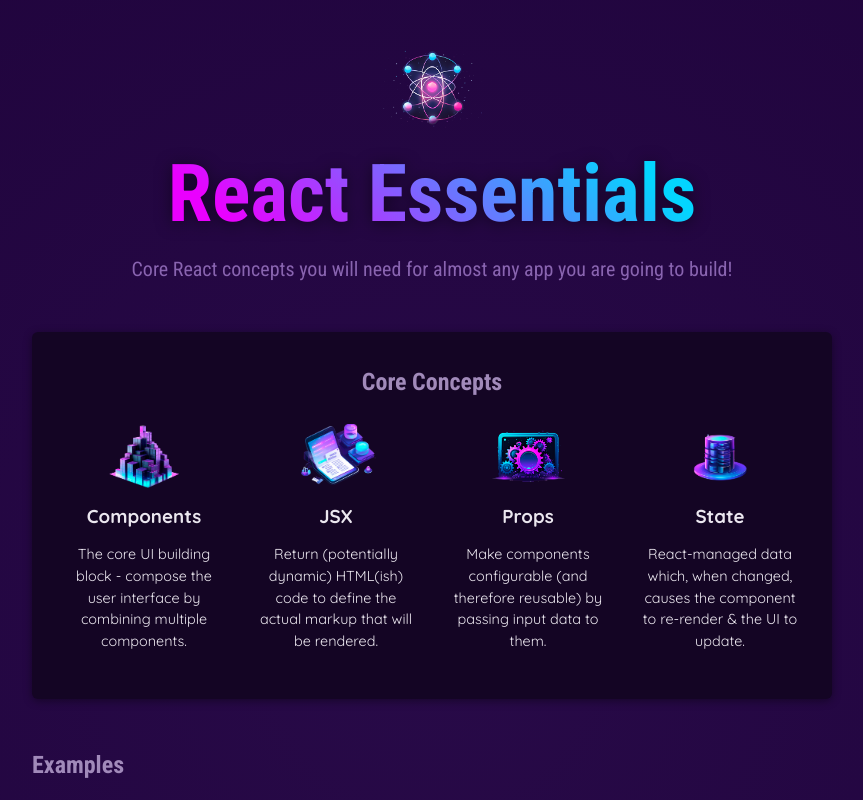
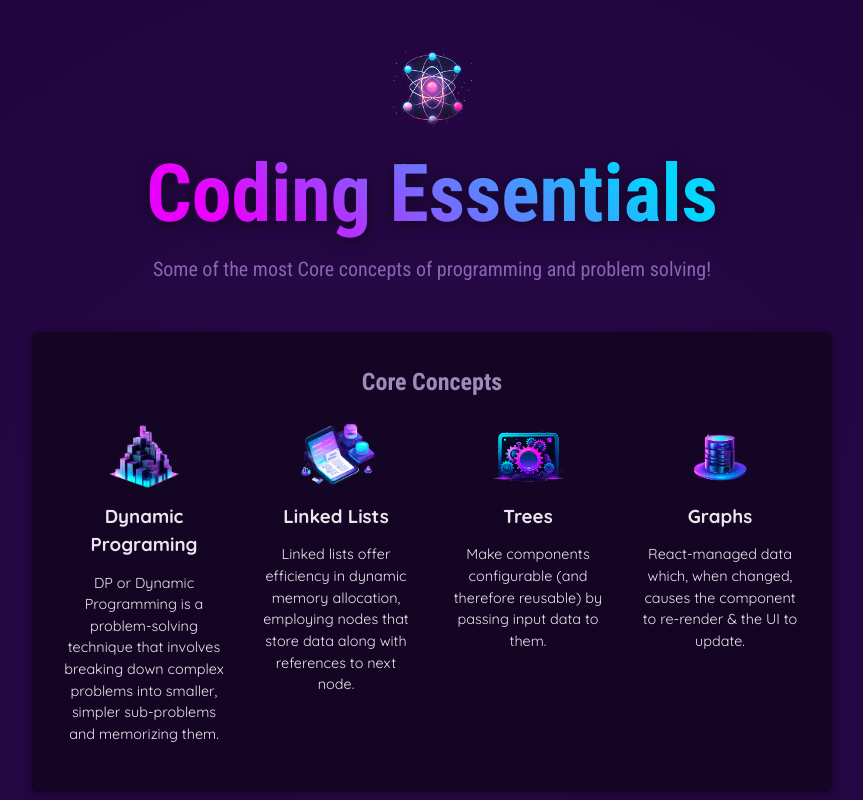
Before and after one commit to lokesh-kumar-m/React-coding, a React (Vite) app: page / in a window 1280 px wide. Shown: the top 800 px of the page, without its empty margins (208-1071 px from the left). Built offline with nearby package versions, Linux system fonts and the light colour scheme.

Commit message:
updating coding data

```diff
--- a/data.js
+++ b/data.js
@@ -6,25 +6,25 @@ import stateImg from './src/assets/state-mgmt.png';
 export const CORE_CONCEPTS = [
   {
     image: componentsImg,
-    title: 'Components',
+    title: 'Dynamic Programing',
     description:
-      'The core UI building block - compose the user interface by combining multiple components.',
+      'DP or Dynamic Programming is a problem-solving technique that involves breaking down complex problems into smaller, simpler sub-problems and memorizing them.',
   },
   {
     image: jsxImg,
-    title: 'JSX',
+    title: 'Linked Lists',
     description:
-      'Return (potentially dynamic) HTML(ish) code to define the actual markup that will be rendered.',
+      'Linked lists offer efficiency in dynamic memory allocation, employing nodes that store data along with references to next node.',
   },
   {
     image: propsImg,
-    title: 'Props',
+    title: 'Trees',
     description:
       'Make components configurable (and therefore reusable) by passing input data to them.',
   },
   {
     image: stateImg,
-    title: 'State',
+    title: 'Graphs',
     description:
       'React-managed data which, when changed, causes the component to re-render & the UI to update.',
   },
--- a/index.html
+++ b/index.html
@@ -4,7 +4,7 @@
     <meta charset="UTF-8" />
     <link rel="icon" type="image/svg+xml" href="/vite.svg" />
     <meta name="viewport" content="width=device-width, initial-scale=1.0" />
-    <title>React Essentials</title>
+    <title>Fun Coding</title>
   </head>
   <body>
     <div id="root"></div>
--- a/src/components/header.jsx
+++ b/src/components/header.jsx
@@ -1,6 +1,7 @@
 import React from "react";
 import conceptImage from '../assets/react-core-concepts.png'
-const words=['Fundamental','Core','Crucial']
+
+const words=['Important','Core','Crucial']
 function getRandomWord(length){
     return Math.floor(Math.random()*(length));
 }
@@ -11,10 +12,9 @@ const Header = () => {
     return(
       <header>
           <img src={conceptImage} alt="Stylized atom" />
-          <h1>React Essentials</h1>
+          <h1>Coding Essentials</h1>
           <p>
-            {word} React concepts you will need for almost any app you are
-            going to build!
+            Some of the most {word} concepts of programming and problem solving!
           </p>
         </header>
     );
```
